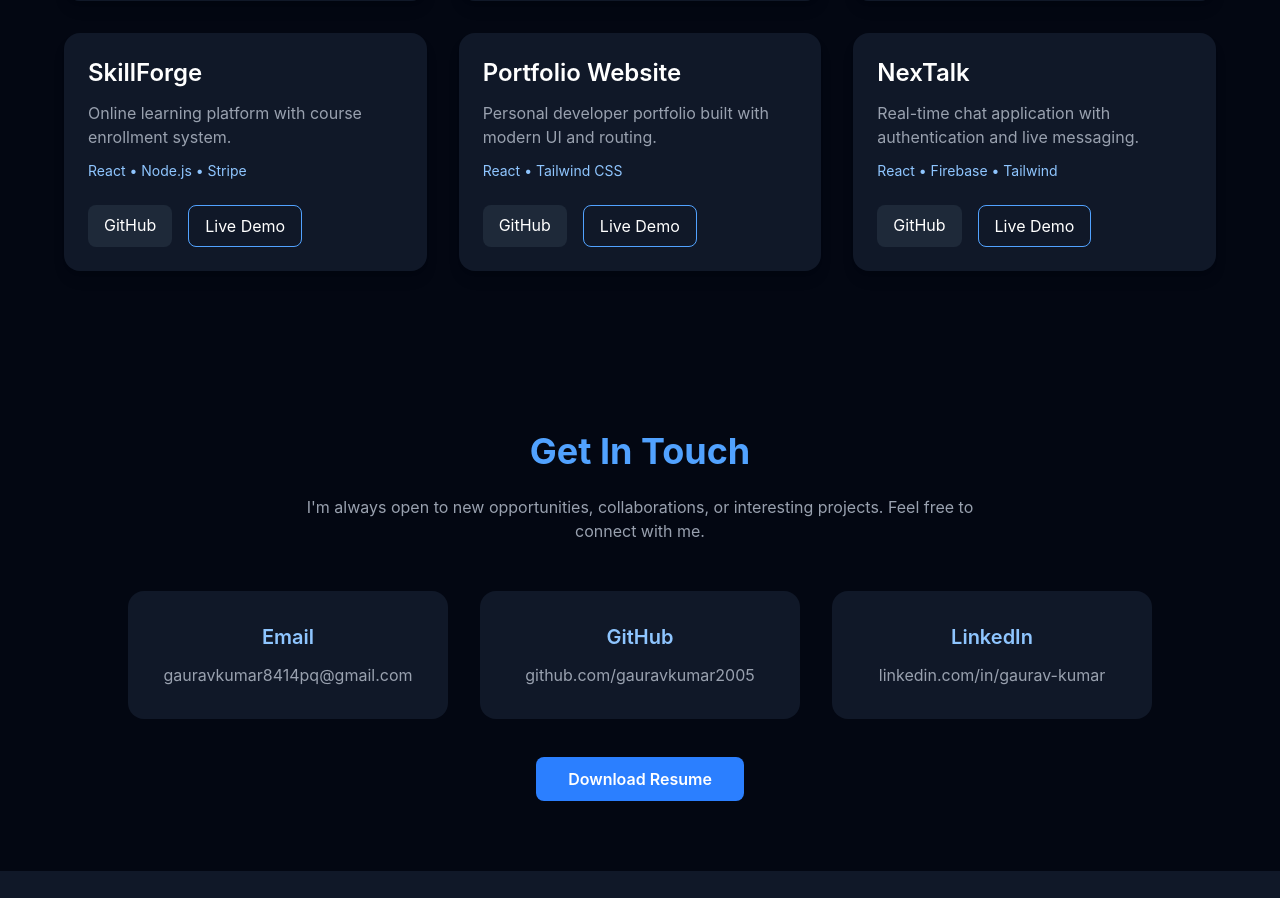
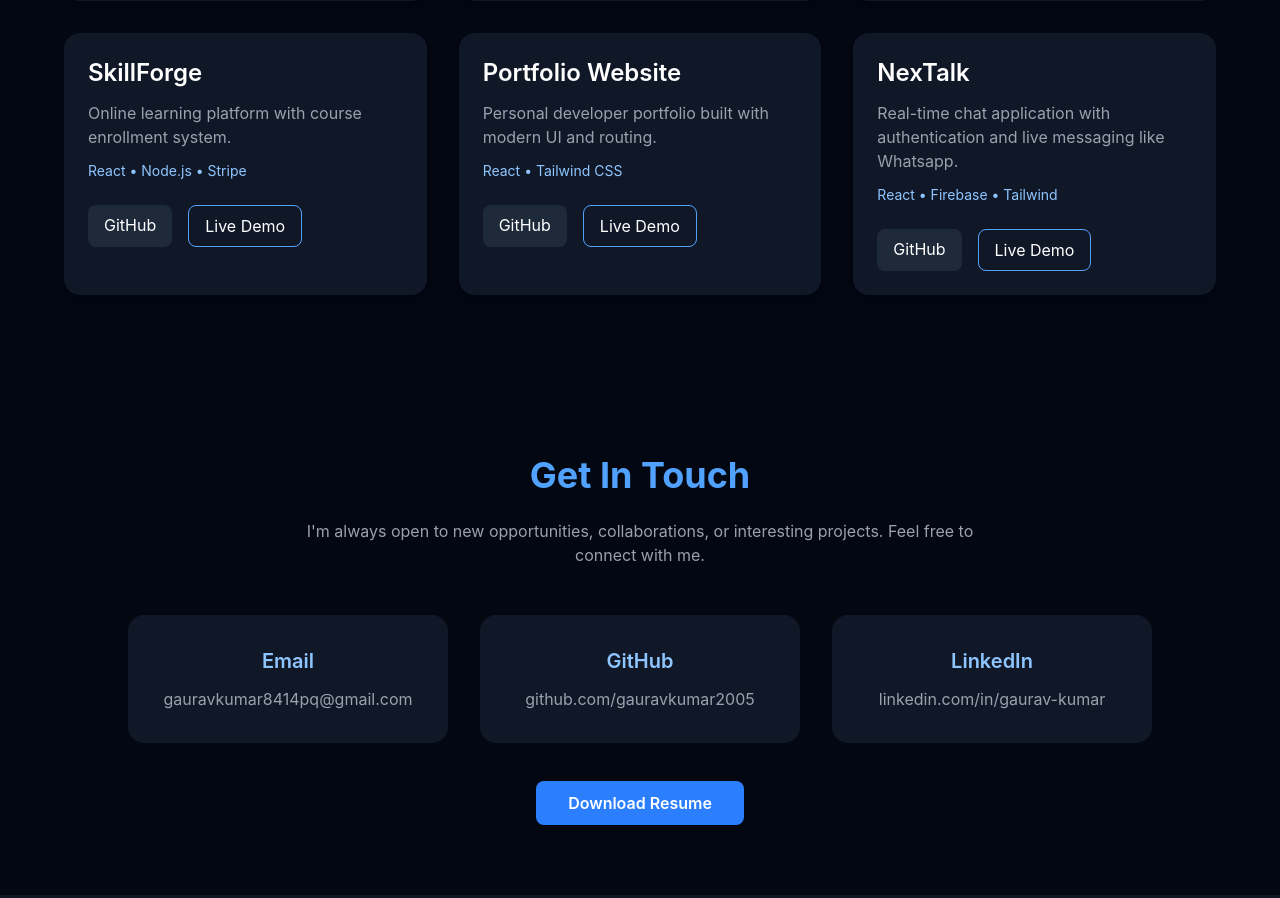
Before and after one commit to gauravkumar2005/My-Portfolio, a React (Vite) app: page / in a window 1280 px wide. Shown: the part 2564-3462 px from the top of the page. Built offline with nearby package versions, Linux system fonts and the light colour scheme.

Commit message:
change paragraph

```diff
--- a/src/pages/Project.jsx
+++ b/src/pages/Project.jsx
@@ -102,7 +102,7 @@ function Project() {
            <div className="bg-gray-900 p-6 rounded-2xl shadow-lg hover:scale-105 hover:shadow-blue-500/20 transition duration-300">
             <h3 className="text-2xl font-semibold mb-3">NexTalk</h3>
             <p className="text-gray-400 mb-3">
-              Real-time chat application with authentication and live messaging.
+              Real-time chat application with authentication and live messaging like Whatsapp.
             </p>
             <p className="text-sm text-blue-300 mb-6">
               React • Firebase • Tailwind
```
